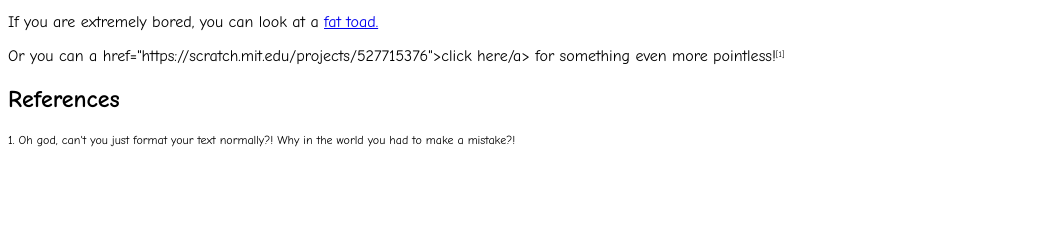
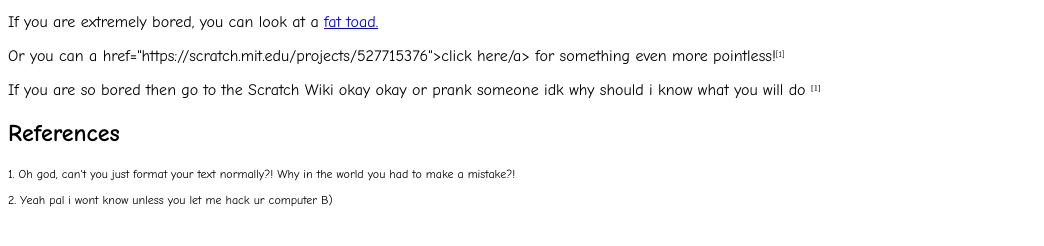
Before and after one commit to Marc92020/scratch-nitro-current-website, a plain HTML site: page index.html in a window 1280 px wide. Shown: the part 448-694 px from the top of the page, without its empty margins (0-1044 px from the left). Drawn offline with Linux system fonts and the light colour scheme.

Commit message:
Update index.html
cuz why not

```diff
--- a/index.html
+++ b/index.html
@@ -13,5 +13,7 @@
 <p style="font-family:'Comic Sans MS'">This also may serve as a site, that you can go to when the real Scratch Nitro website goes down.</p>
 <p style="font-family:'Comic Sans MS'">If you are extremely bored, you can look at a <a href="https://scratch.mit.edu/projects/527715376">fat toad.</a></p>
 <p style="font-family:'Comic Sans MS'">Or you can a href="https://scratch.mit.edu/projects/527715376">click here/a> for something even more pointless!<a style="font-size:10px; font-family:'Comic Sans MS';"><sup>[1]</sup></a></p>
+<p style="font-family:'Comic Sans MS'">If you are so bored then go to the Scratch Wiki okay okay or prank someone idk why should i know what you will do <a style="font-size:10px; font-family:'Comic Sans MS;"><sup>[1]</sup></a></p>
 <h2 style="font-family:'Comic Sans MS'">References</h2>
 <p style="font-size:12px; font-family:'Comic Sans MS';">1. Oh god, can't you just format your text normally?! Why in the world you had to make a mistake?!</p>
+<p style="font-size:12px; font-family:'Comic Sans MS';">2. Yeah pal i wont know unless you let me hack ur computer B)</p>
```
